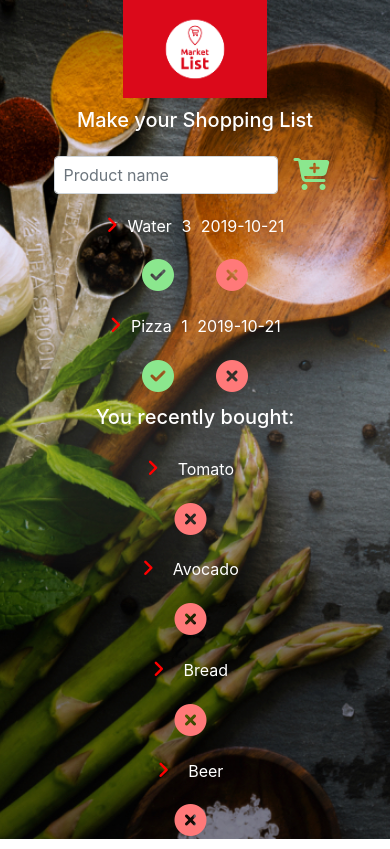
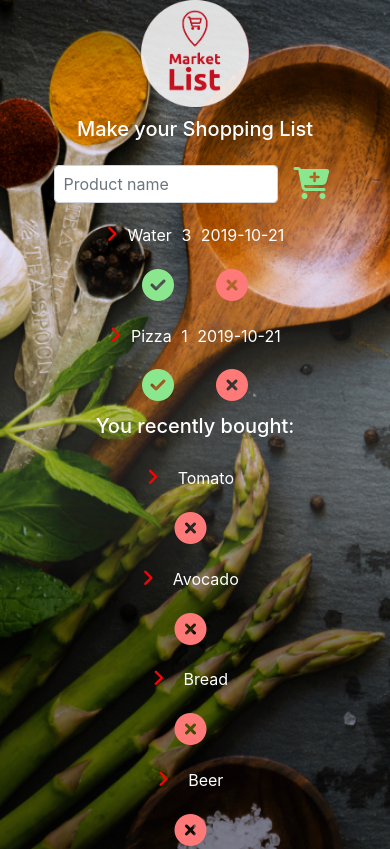
Before and after one commit to imattos78/react_todo_application, a React (Create React App) app: page / in a window 390 px wide. Built offline with nearby package versions, Linux system fonts and the light colour scheme.

Commit message:
logo mobile

```diff
--- a/src/Header.css
+++ b/src/Header.css
@@ -20,8 +20,12 @@
 
     }
 
+    div.image{
+      content:url("./images/logo-mobile.png");
+      opacity: 0.85;
+    }
     .logo{
-      max-width: 40%;
+      max-width: 30%;
       height: auto;
 
     }
@@ -30,5 +34,9 @@
     .top-image{
       background-image: url('./images/background_search_desktop.jpg');
     }
+    div.image{
+      content:url("./images/market-logo.png");
+      opacity: 1;
+    }
 
     }
--- a/src/Header.js
+++ b/src/Header.js
@@ -1,14 +1,15 @@
 import React, {Component} from "react"
 import "./Header.css"
-import logo from "./images/market-logo.png";
+
 
 class Header extends Component{
     render() {
 
         return (
             <div className="col- top-image">
-            <img className="logo" src={logo} alt="logo" />
+            <div className="logo image"></div>
             </div>
+
 
         )
     }
```
Also changed, not shown: src/images/logo-mobile.png (added).
